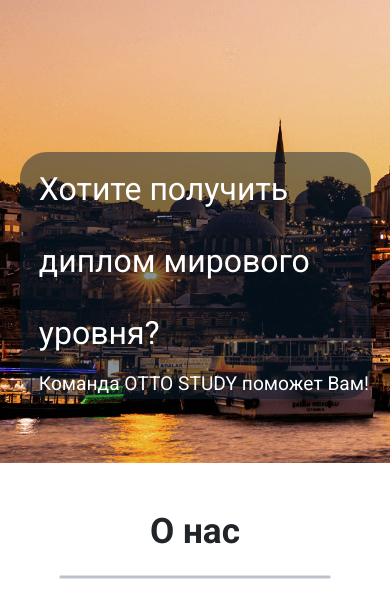
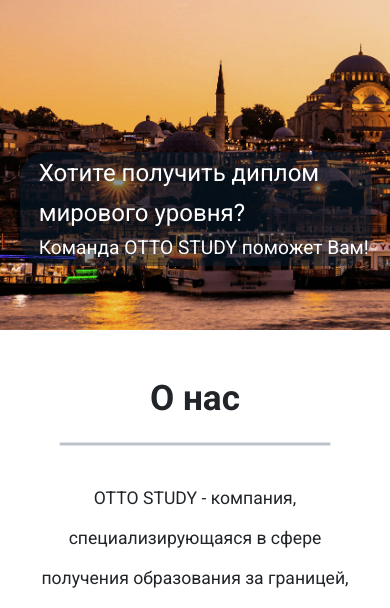
Before and after one commit to AgressiveCoder/Otto, a plain HTML site: page index.html in a window 390 px wide. Shown: the part 163-771 px from the top of the page. Drawn offline with nearby package versions, Linux system fonts and the light colour scheme.

Commit message:
Update style.css

```diff
--- a/css/style.css
+++ b/css/style.css
@@ -410,13 +410,13 @@ main .col-12 .border{
     .slogan {
         width: 90%;
         margin: 10rem 0 4rem 0;
-        padding: 0.01rem;
+        padding: 0.01rem 0 0.2rem 0;
     }
 
     .slogan h2 {
         margin-left: 1.2rem;
-        font-size: 2rem;
-        line-height: 4.5rem;
+        font-size: 1.5rem;
+        line-height: 2.5rem;
         margin-bottom: 0.1rem;
     }
 
```
